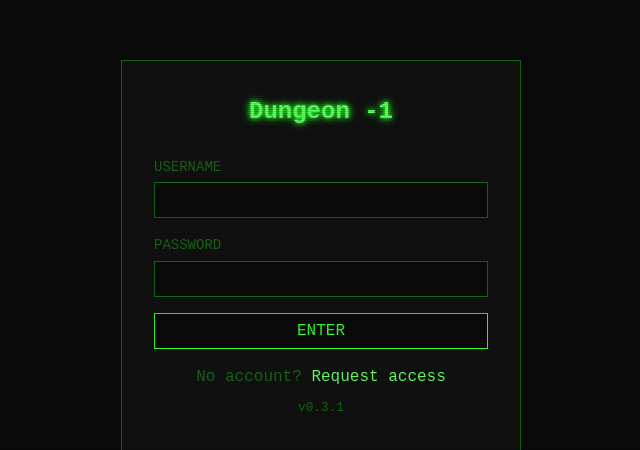
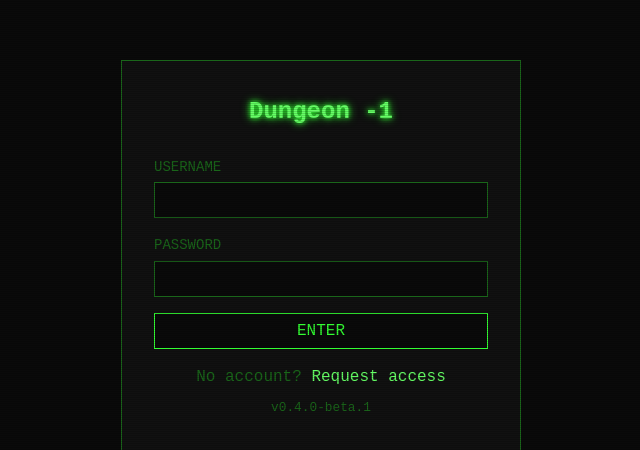
Before and after one commit to johnwesley/dungeon_minus_one, a website built with Vite: page frontend/src/login.html in a window 1280 px wide. Shown: the part 144-594 px from the top of the page, 319-959 px from the left. Built offline with nearby package versions, Linux system fonts and the light colour scheme; no server answers.

Commit message:
chore: update version number in login.html to v0.4.0-beta.1

```diff
--- a/frontend/src/login.html
+++ b/frontend/src/login.html
@@ -46,7 +46,7 @@
       <p class="auth-link">
         No account? <a href="/register.html">Request access</a>
       </p>
-      <p class="auth-version">v0.3.1</p>
+      <p class="auth-version">v0.4.0-beta.1</p>
     </div>
   </div>
 
```
